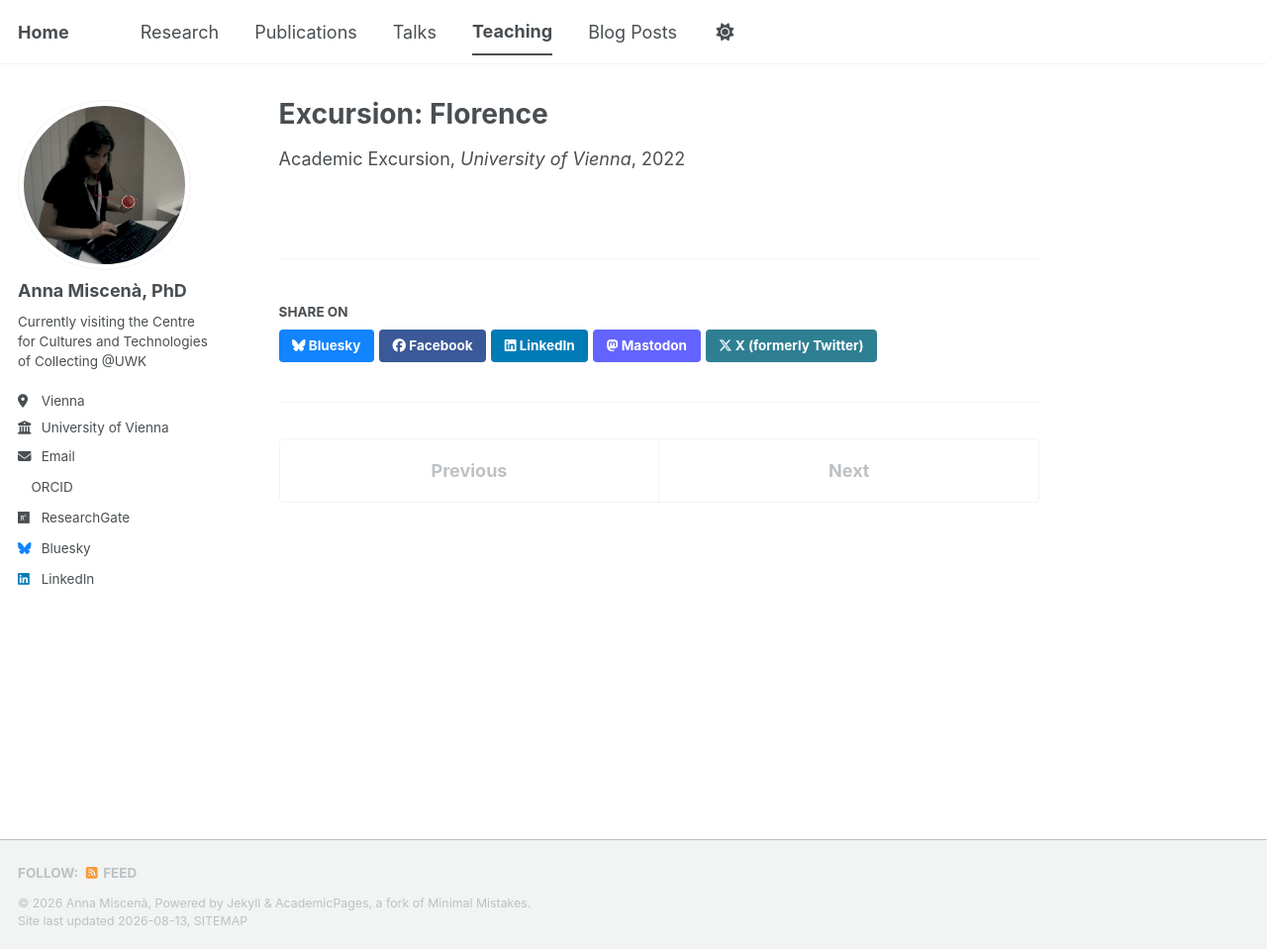
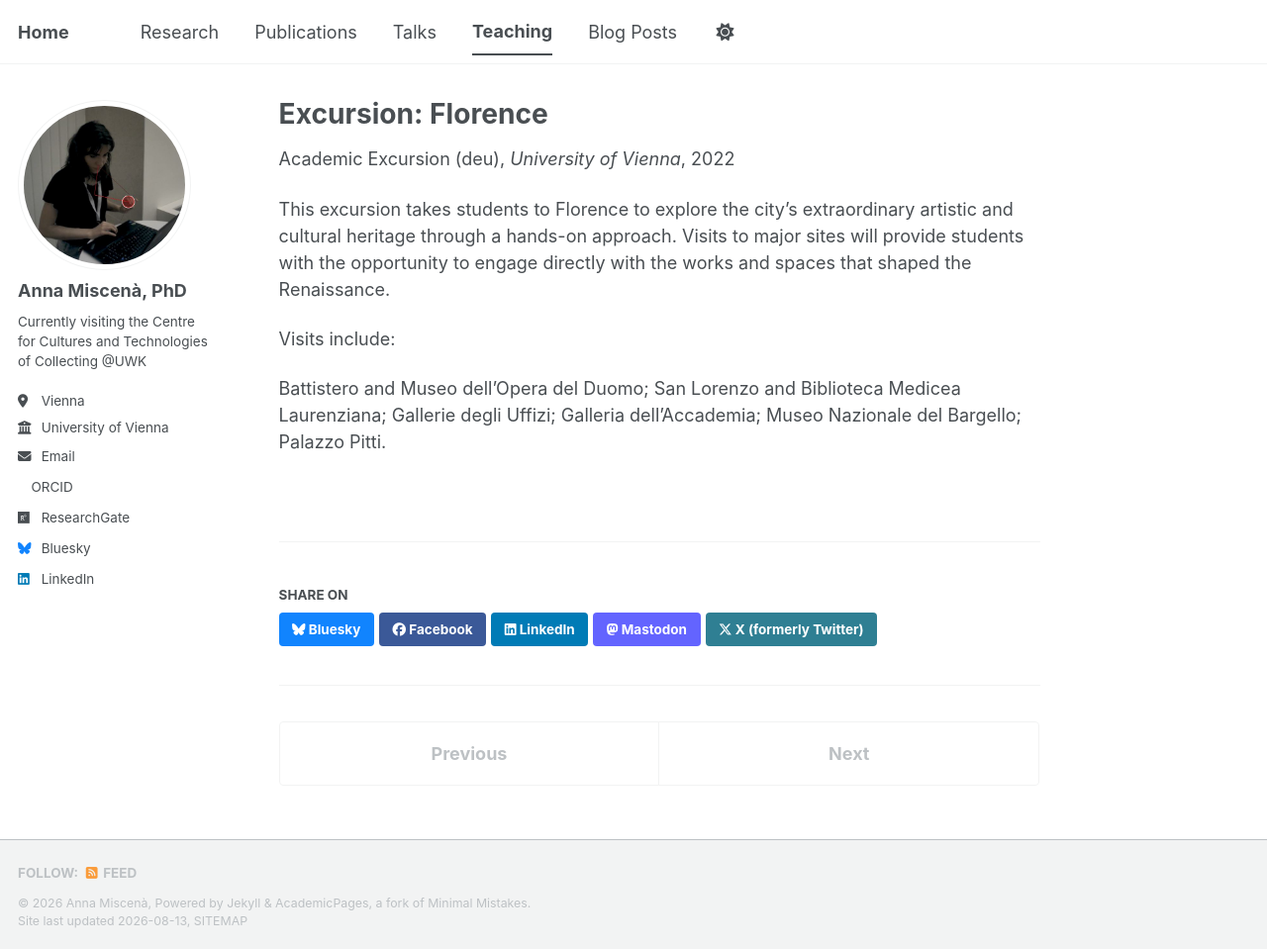
Before and after one commit to annamiscena/annamiscena.github.io, a Jekyll site: the page built from _teaching/2022-Winter-teaching.md, in a window 1280 px wide and 959 px high. Shown: the whole window at 99% size. Built offline with Jekyll 4.4.1, drawn with Linux system fonts in a browser that asks for light colours; a style sheet for code colours, icons or effects is not loaded.

Commit message:
\teaching

```diff
--- a/_teaching/2022-Winter-teaching.md
+++ b/_teaching/2022-Winter-teaching.md
@@ -1,9 +1,19 @@
 ---
 title: "Excursion: Florence"
 collection: teaching
-type: "Academic Excursion"
+type: "Academic Excursion (deu)"
 #permalink: /teaching/2023-summer-teaching
 venue: "University of Vienna"
 date: 2022-10-01
 location: "Vienna, Austria"
 ---
+This excursion takes students to Florence to explore the city’s extraordinary artistic and cultural heritage through a hands-on approach. Visits to major sites will provide students with the opportunity to engage directly with the works and spaces that shaped the Renaissance.
+
+Visits include:
+
+Battistero and Museo dell’Opera del Duomo;
+San Lorenzo and Biblioteca Medicea Laurenziana;
+Gallerie degli Uffizi;
+Galleria dell’Accademia;
+Museo Nazionale del Bargello;
+Palazzo Pitti.
```
Also changed, not shown: _teaching/2023-summer-teaching.md (+3 -1 lines), _teaching/2023-winter-teaching-2.md (+3 -1 lines), _teaching/2026-spring-teaching-1.md (+3 -2 lines).
